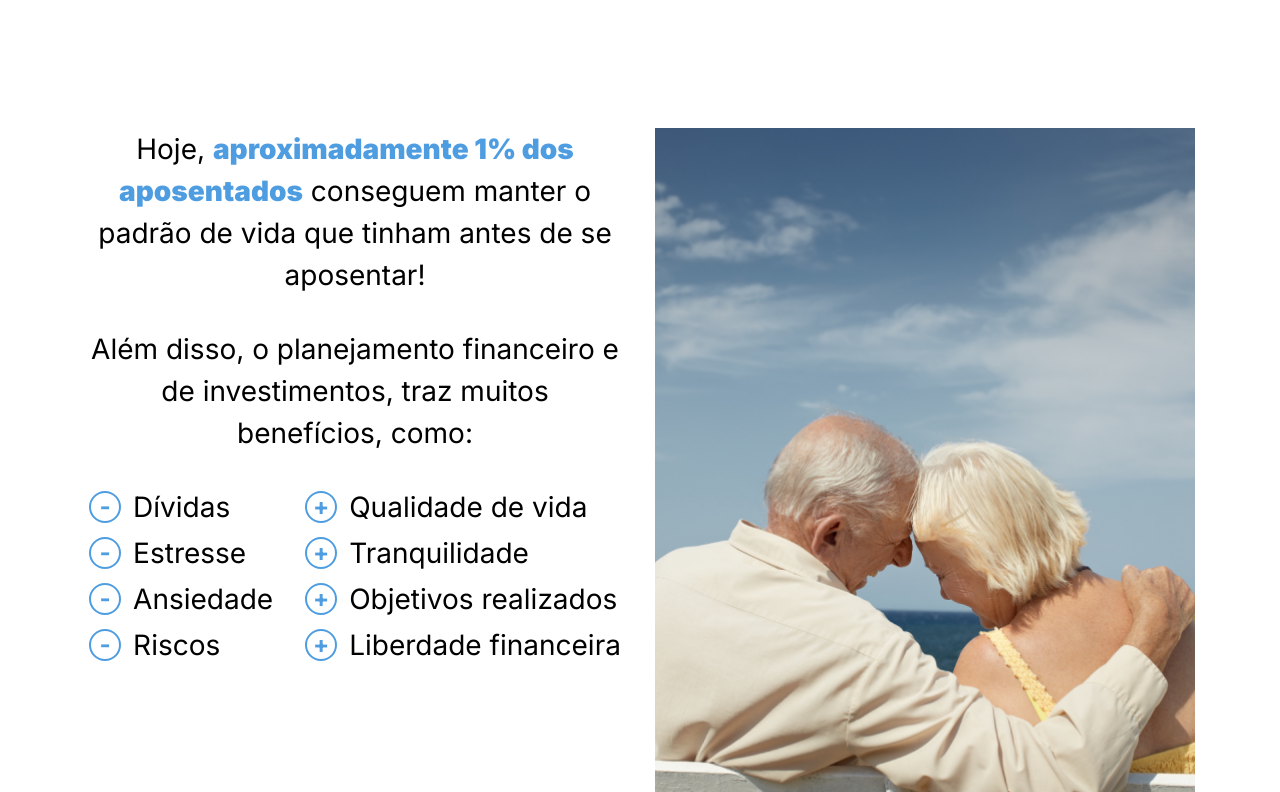
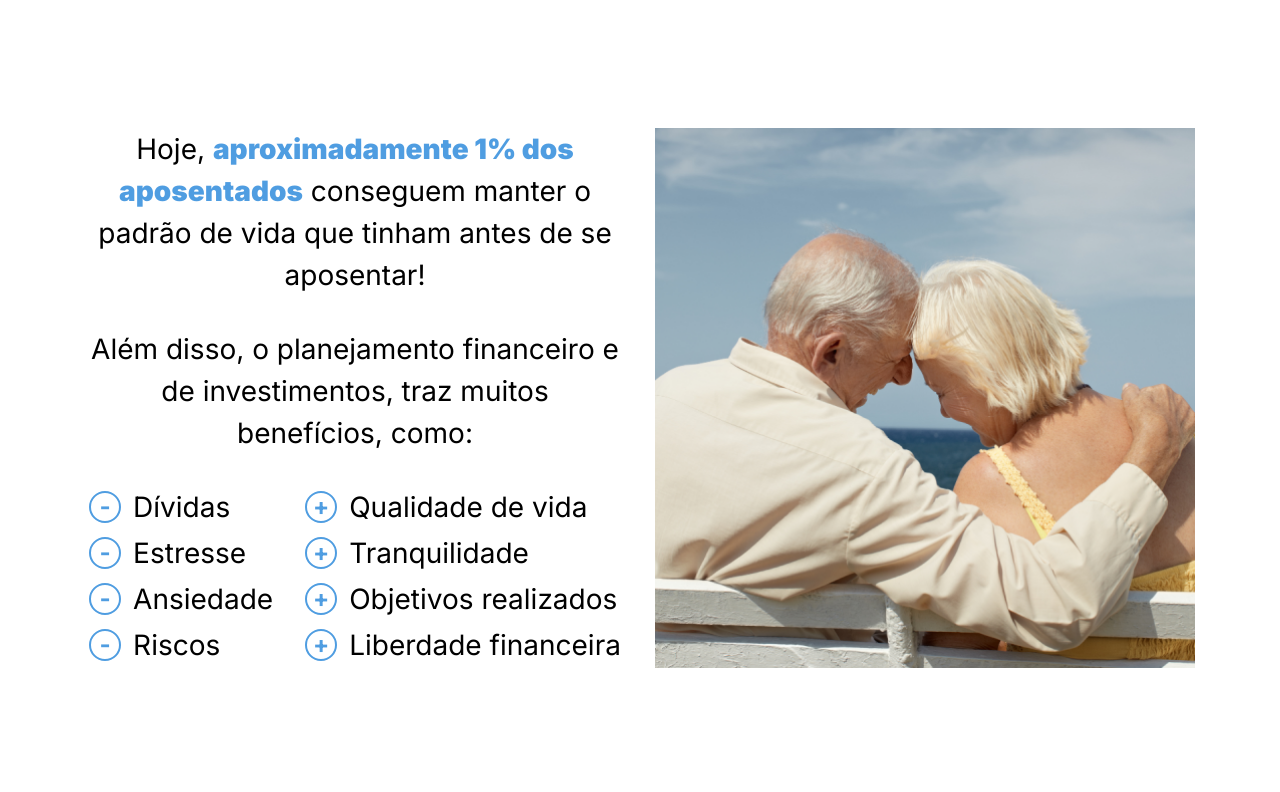
Before and after one commit to Vinicius-Macedo/lp-monitor, a Next.js app: page /organizacao-financeira in a window 1280 px wide. Shown: the part 1388-2180 px from the top of the page. Built offline with nearby package versions, Linux system fonts and the light colour scheme.

Commit message:
ajuste na foto

```diff
--- a/src/scss/main.scss
+++ b/src/scss/main.scss
@@ -118,12 +118,15 @@ html {
 
   .casal-foto {
     flex-shrink: 0;
+    object-fit: cover;
+    object-position: bottom center;
 
     width: 100%;
     max-width: 410px;
 
     @include xl {
       max-width: 540px;
+      max-height: 540px;
     }
   }
 
```
